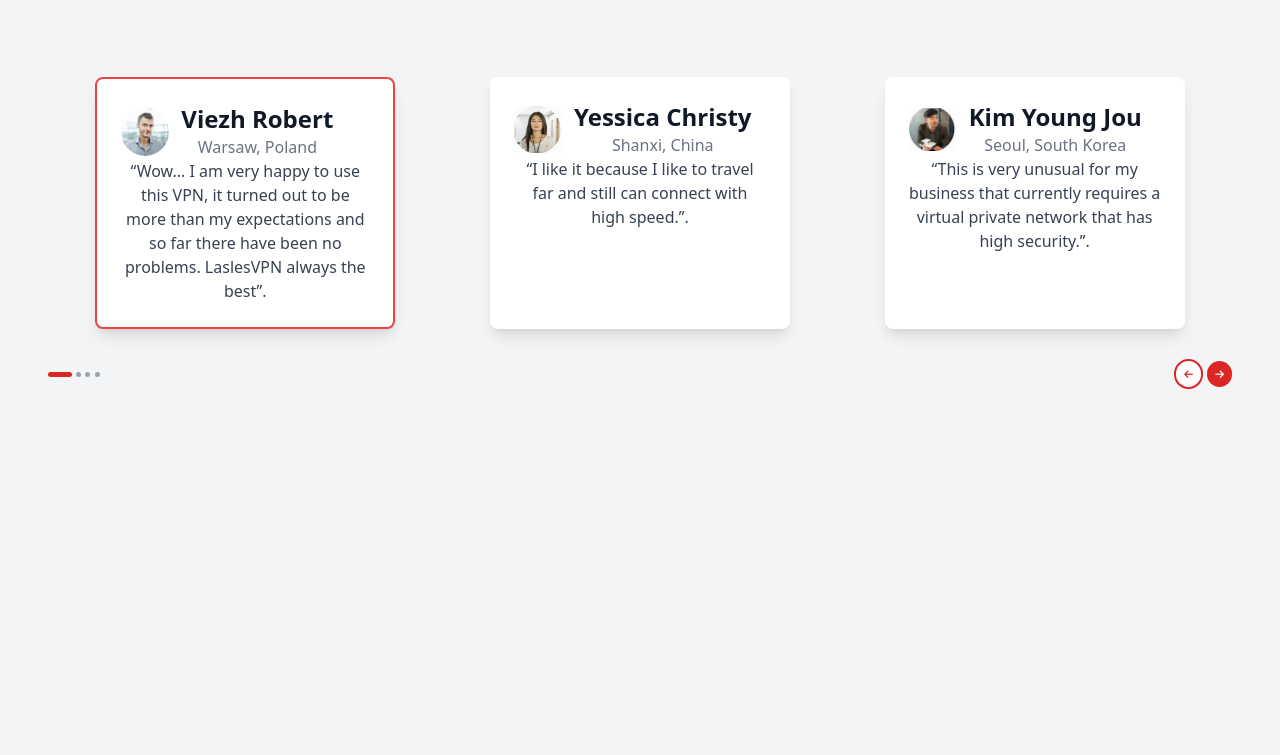
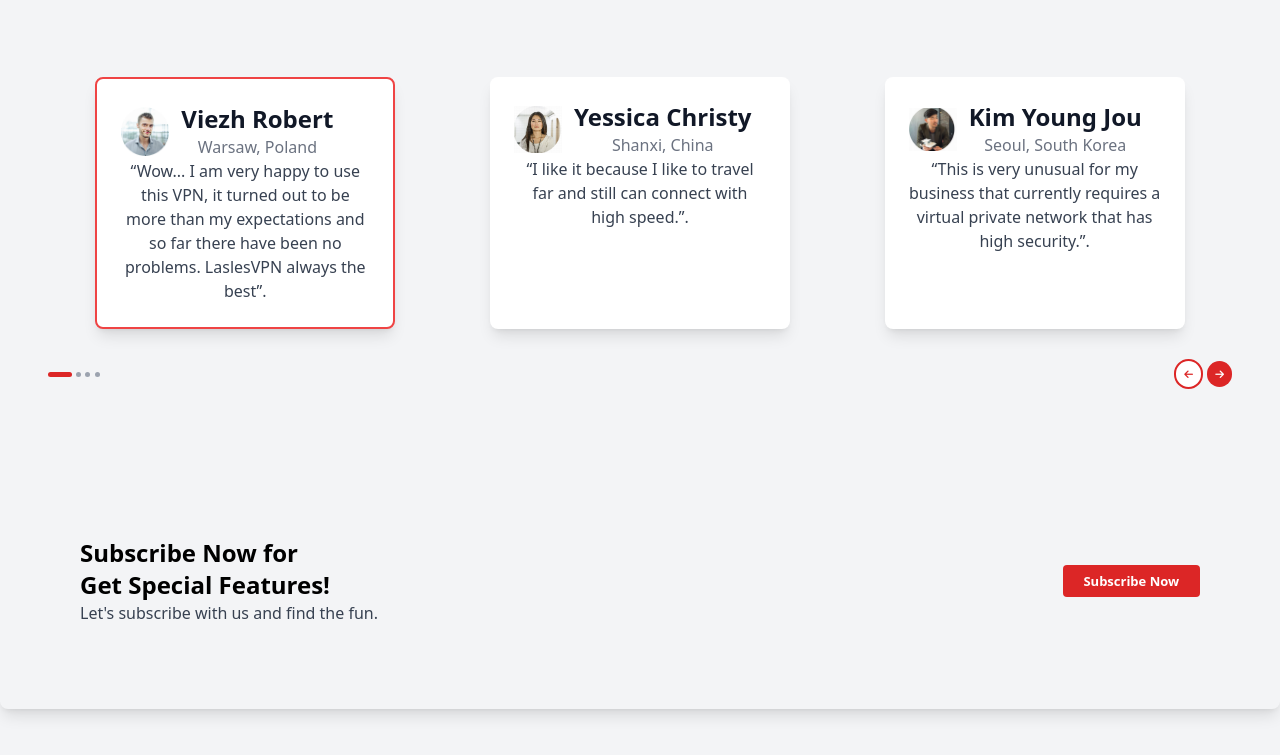
Before and after one commit to caleb-tuyisingize/vpnclone, a plain HTML site: page index.html in a window 1280 px wide. Shown: the part 2945-3700 px from the top of the page. Before the commit the page ends 3382 px from the top, so only its background shows below. Drawn offline with nearby package versions, Linux system fonts and the light colour scheme.

Commit message:
subscription section

```diff
--- a/index.html
+++ b/index.html
@@ -181,7 +181,14 @@
        </div>
 
     </div>
+</div><br>
+<div class="sub shadow-lg flex justify-between px-20 items-center h-64 rounded-lg mt-10">
 
+    <div class="plain w-full">
+        <h1 class="font-semibold text-2xl">Subscribe Now for <br> Get Special Features!</h1>
+        <span class=""><p class="text-gray-700 text-1xl">Let's subscribe with us and find the fun.</p></span>
+    </div>
+    <div class="text-white bg-red-600 text-[13px] h-8 flex w-[150px] cursor-pointer text-center items-center px-5 font-bold content-center rounded">Subscribe Now</div>
 </div>
 <br><br>
 </body>
```
